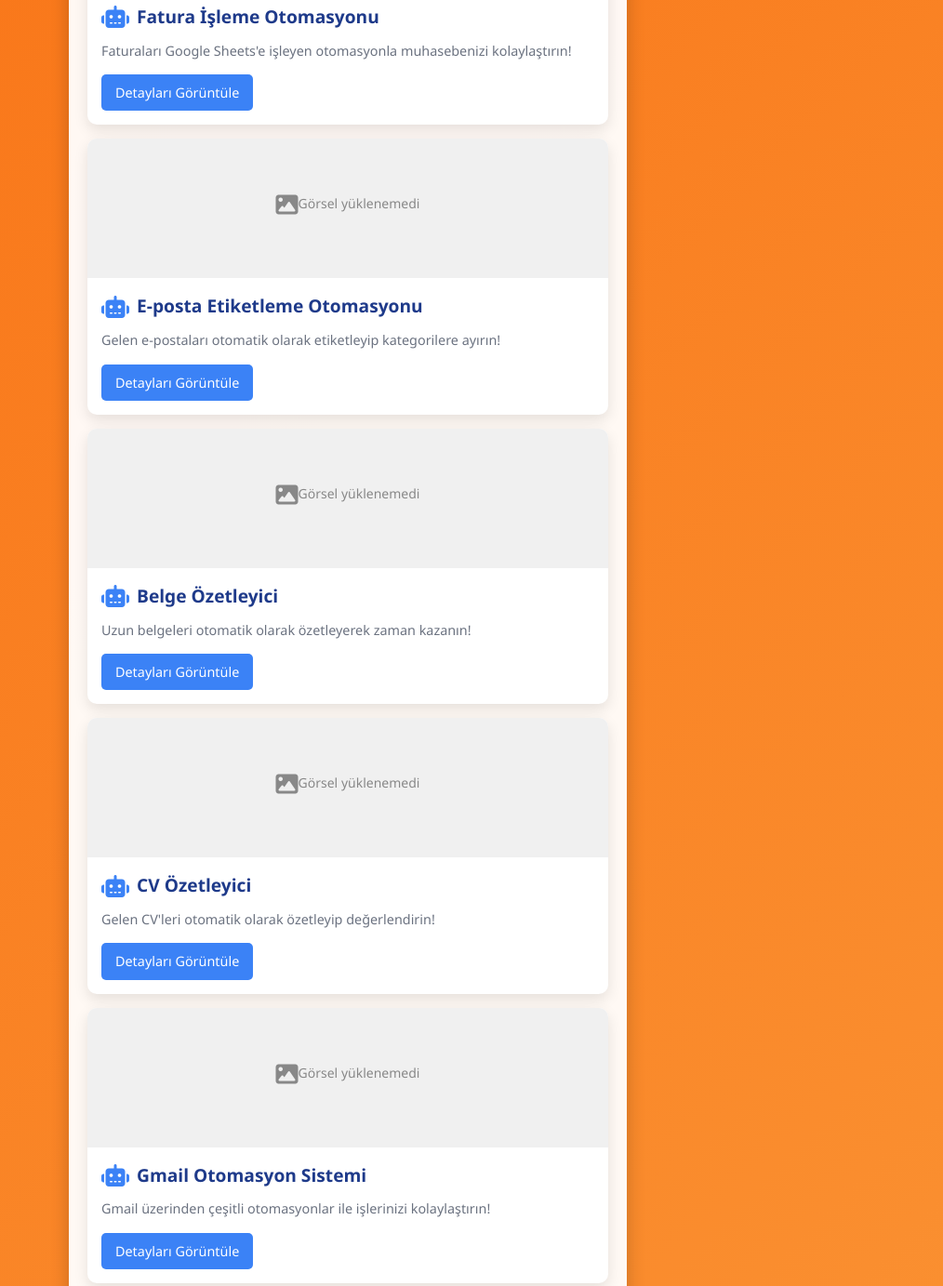
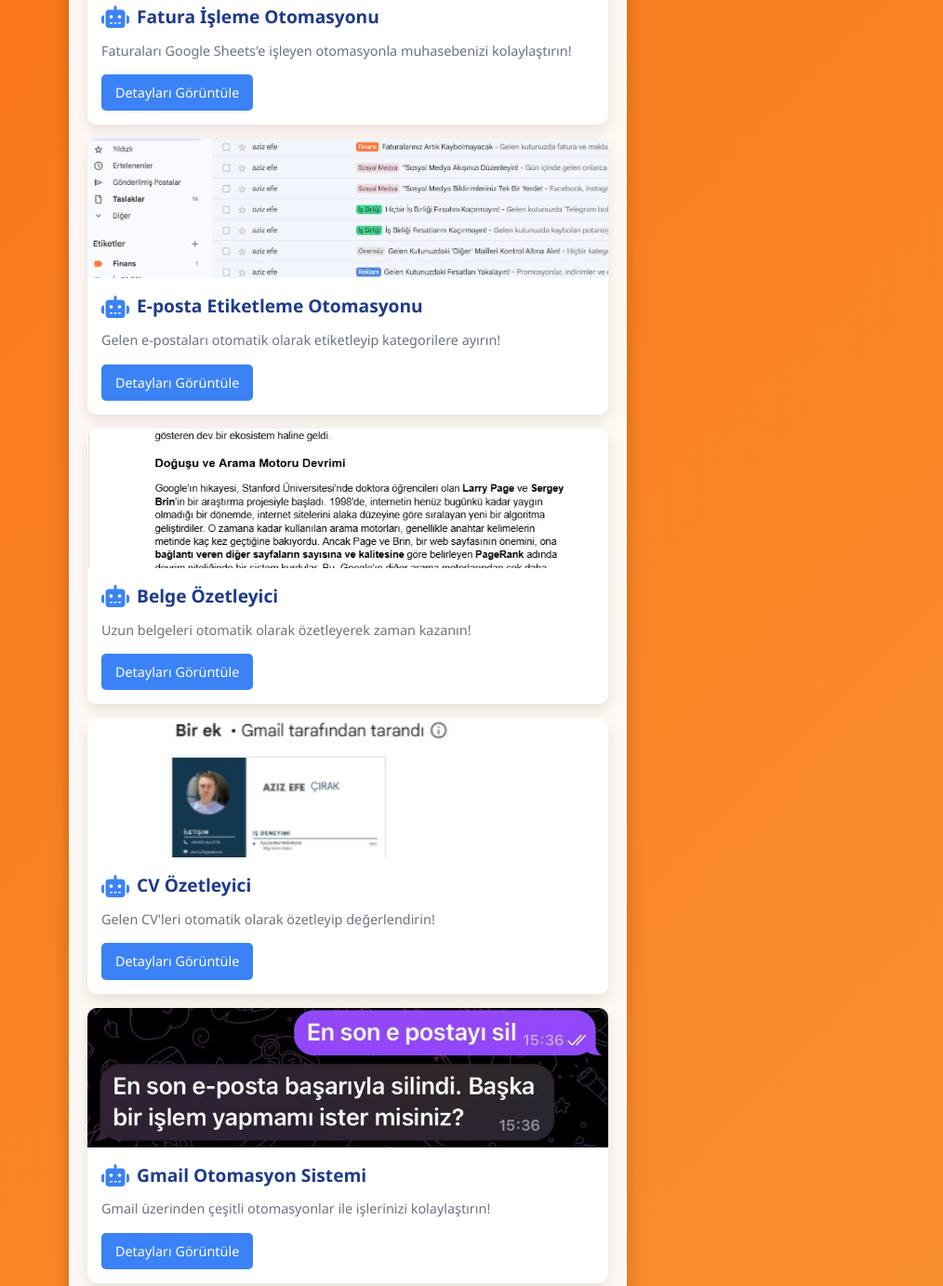
Before and after one commit to aziz2055/ai_otomasyonlar, a plain HTML site: page index.html in a window 1280 px wide. Shown: the part 1710-3093 px from the top of the page at 93% size, without its empty margins (266-1280 px from the left). Drawn offline with Linux system fonts and the light colour scheme.

Commit message:
Update index.html

```diff
--- a/index.html
+++ b/index.html
@@ -761,7 +761,7 @@
 
             <div class="service-card" onclick="openFullscreenModal(5)">
                 <div class="thumbnail-container">
-                    <img src="" alt="E-posta Etiketleme Otomasyonu" class="thumbnail" onerror="this.style.display='none'; this.nextElementSibling.style.display='flex';">
+                    <img src="WhatsApp Görsel 2025-09-12 saat 16.31.29_caf23c78.jpg" alt="E-posta Etiketleme Otomasyonu" class="thumbnail" onerror="this.style.display='none'; this.nextElementSibling.style.display='flex';">
                     <div class="thumbnail-placeholder" style="display: none;">
                         <i class="fas fa-image" style="font-size: 24px; margin-bottom: 8px;"></i>
                         <p>Görsel yüklenemedi</p>
@@ -776,7 +776,7 @@
 
             <div class="service-card" onclick="openFullscreenModal(6)">
                 <div class="thumbnail-container">
-                    <img src="" alt="Belge Özetleyici" class="thumbnail" onerror="this.style.display='none'; this.nextElementSibling.style.display='flex';">
+                    <img src="fotoğraflar/WhatsApp Görsel 2025-09-13 saat 22.22.33_13032616.jpg" alt="Belge Özetleyici" class="thumbnail" onerror="this.style.display='none'; this.nextElementSibling.style.display='flex';">
                     <div class="thumbnail-placeholder" style="display: none;">
                         <i class="fas fa-image" style="font-size: 24px; margin-bottom: 8px;"></i>
                         <p>Görsel yüklenemedi</p>
@@ -791,7 +791,7 @@
 
             <div class="service-card" onclick="openFullscreenModal(7)">
                 <div class="thumbnail-container">
-                    <img src="" alt="CV Özetleyici" class="thumbnail" onerror="this.style.display='none'; this.nextElementSibling.style.display='flex';">
+                    <img src="fotoğraflar/WhatsApp Görsel 2025-09-13 saat 22.41.23_df57848f.jpg" alt="CV Özetleyici" class="thumbnail" onerror="this.style.display='none'; this.nextElementSibling.style.display='flex';">
                     <div class="thumbnail-placeholder" style="display: none;">
                         <i class="fas fa-image" style="font-size: 24px; margin-bottom: 8px;"></i>
                         <p>Görsel yüklenemedi</p>
@@ -806,7 +806,7 @@
 
             <div class="service-card" onclick="openFullscreenModal(8)">
                 <div class="thumbnail-container">
-                    <img src="" alt="Gmail Otomasyon Sistemi" class="thumbnail" onerror="this.style.display='none'; this.nextElementSibling.style.display='flex';">
+                    <img src="fotoğraflar/WhatsApp Görsel 2025-09-14 saat 16.12.05_93ec5357.jpg" alt="Gmail Otomasyon Sistemi" class="thumbnail" onerror="this.style.display='none'; this.nextElementSibling.style.display='flex';">
                     <div class="thumbnail-placeholder" style="display: none;">
                         <i class="fas fa-image" style="font-size: 24px; margin-bottom: 8px;"></i>
                         <p>Görsel yüklenemedi</p>
```
